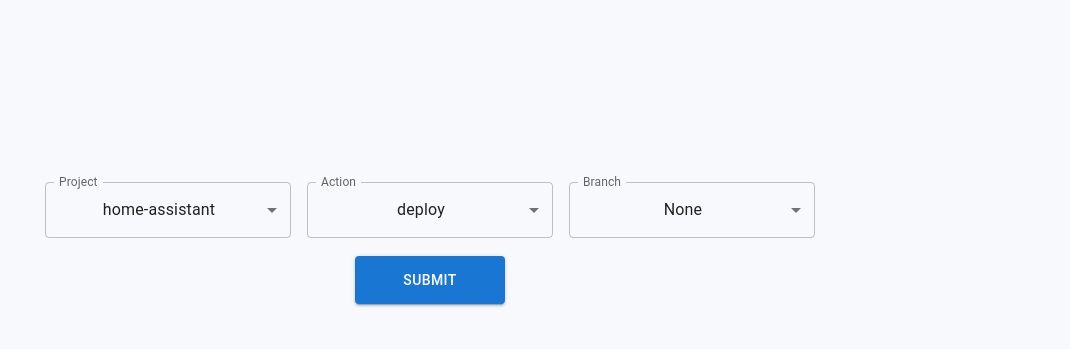
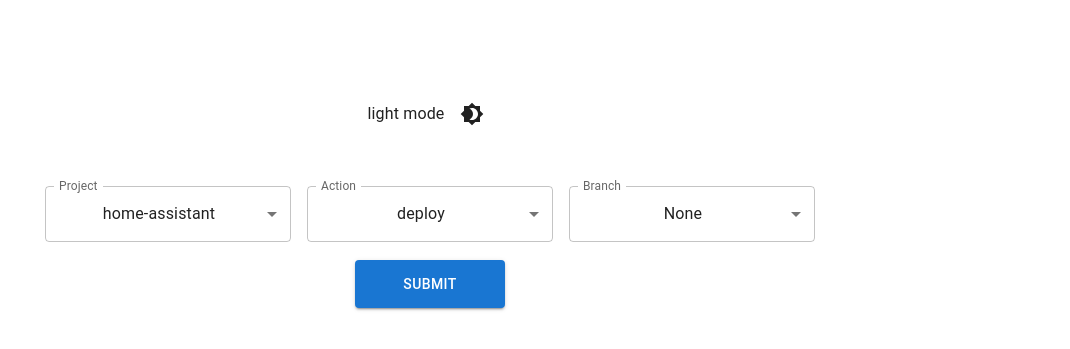
Before and after one commit to jaredwines/deployment-hub-ui, a React (Create React App) app: page / in a window 1280 px wide. Shown: the part 201-550 px from the top of the page, without its empty margins (210-1280 px from the left). Built offline with nearby package versions, Linux system fonts and the light colour scheme.

Commit message:
added theme switcher

```diff
--- a/package.json
+++ b/package.json
@@ -6,6 +6,7 @@
     "@emotion/react": "^11.11.1",
     "@emotion/styled": "^11.11.0",
     "@fontsource/roboto": "^5.0.5",
+    "@mui/icons-material": "^5.14.1",
     "@mui/material": "^5.14.2",
     "@reduxjs/toolkit": "^1.9.5",
     "@tanstack/react-query": "^4.32.0",
--- a/src/App.tsx
+++ b/src/App.tsx
@@ -1,28 +1,65 @@
-import React from 'react';
-import { Provider } from 'react-redux'
-import {
-  QueryClient,
-  QueryClientProvider,
-} from '@tanstack/react-query'
+import React, {useCallback, useEffect, useState} from 'react';
+import {Provider} from 'react-redux'
+import {QueryClient, QueryClientProvider,} from '@tanstack/react-query'
 import DeploymentForm from "./components/deployment-form/DeploymentForm";
 import DevControls from "./components/dev-controls/DevControls";
 
 import store from './store'
 import Logs from "./components/logs/Logs";
 import './App.scss';
+import {darkTheme, lightTheme} from "./shared/styles/theme";
+import {Box, IconButton, ThemeProvider, useMediaQuery} from "@mui/material";
+import CssBaseline from '@mui/material/CssBaseline';
+import Brightness4Icon from '@mui/icons-material/Brightness4';
+import Brightness7Icon from '@mui/icons-material/Brightness7';
 
 // Create a client
 const queryClient = new QueryClient()
 
+type Theme = 'light' | 'dark'
+
 function App() {
+    const prefersDarkMode = useMediaQuery('(prefers-color-scheme: dark)');
+    const [selectedTheme, setSelectedTheme] = useState<Theme>(prefersDarkMode ? 'dark' : 'light');
+    const [theme, setTheme] = useState(prefersDarkMode ? darkTheme : lightTheme)
+
+    const switchTheme = useCallback(() => {
+        let newTheme: Theme = selectedTheme === 'light' ? 'dark' : 'light';
+        setSelectedTheme(newTheme);
+    },[setSelectedTheme, selectedTheme])
+
+    useEffect(() => {
+        setTheme((selectedTheme === 'dark')? darkTheme : lightTheme)
+    }, [selectedTheme]);
+
     return (
         <Provider store={store}>
             <QueryClientProvider client={queryClient}>
+                <ThemeProvider theme={theme}>
+                    <CssBaseline/>
                     <div className={'page'}>
-                  <DevControls />
+                        <Box
+                            sx={{
+                                display: 'flex',
+                                width: '100%',
+                                alignItems: 'center',
+                                justifyContent: 'center',
+                                bgcolor: 'background.default',
+                                color: 'text.primary',
+                                borderRadius: 1,
+                                p: 3,
+                            }}
+                        >
+                            {theme.palette.mode} mode
+                            <IconButton sx={{ ml: 1 }} onClick={() => switchTheme()} color="inherit">
+                                {theme.palette.mode === 'dark' ? <Brightness7Icon /> : <Brightness4Icon />}
+                            </IconButton>
+                        </Box>
+                        <DevControls/>
                         <DeploymentForm/>
                         <Logs/>
                     </div>
+                </ThemeProvider>
             </QueryClientProvider>
         </Provider>
     );
--- a/src/components/deployment-form/DeploymentForm.tsx
+++ b/src/components/deployment-form/DeploymentForm.tsx
@@ -5,12 +5,6 @@
     Alert,
     AlertTitle,
     Button,
-    Card,
-    CardActionArea,
-    CardContent,
-    CardMedia,
-    Modal,
-    Typography
 } from "@mui/material";
 import {formConfig} from "./config/formConfig";
 import {projectOptions} from "./config/projectOptions";
--- a/src/components/dev-controls/DevControls.tsx
+++ b/src/components/dev-controls/DevControls.tsx
@@ -27,8 +27,8 @@
     const onToggleDevModeClick = useCallback(() => dispatch(toggleDevMode()),[dispatch])
     const onSuccessClick = useCallback(() => setWasSuccessful(true), [setWasSuccessful])
     const onFailClick = useCallback(() => setWasFailure(true), [setWasFailure])
-    const onLoadingClick = useCallback(() => dispatch(toggleSimulatingLoading()), [])
-    const onLogsClick = useCallback(() => dispatch(toggleSimulatingLogs()), [])
+    const onLoadingClick = useCallback(() => dispatch(toggleSimulatingLoading()), [dispatch])
+    const onLogsClick = useCallback(() => dispatch(toggleSimulatingLogs()), [dispatch])
 
     return <div className={classNames('dev-controls',className)}>
         <Button onClick={onToggleDevModeClick} >Toggle UI Dev Controls</Button>
--- a/src/components/logs/Logs.tsx
+++ b/src/components/logs/Logs.tsx
@@ -1,5 +1,5 @@
 import React, {useCallback} from 'react';
-import {Card, CardActionArea, CardContent, Typography} from "@mui/material";
+import {Card, CardContent, Typography} from "@mui/material";
 import classNames from 'classnames';
 import {useAppSelector} from '../../reduxHooks'
 import './Logs.scss';
@@ -23,24 +23,29 @@
         navigator.clipboard.writeText(text)
     },[]);
 
+    const logsLog : { [key:string]: number} = {};
+
     return <div className={classNames('logs',className)}>
 
         {logsToUse && <Card className={'logs-card'}>
-            {/*<CardActionArea>*/}
                 <CardContent>
                         {logsToUse?.map((log) => {
-                            // return <CardActionArea onClick={() => onCopy(log)}>
+                            let key = log
+                            if (!logsLog[log]) {
+                                logsLog[log] = 1;
+                            }else {
+                                logsLog[log] += 1
+                                key = key + `_${logsLog[log]}`
+                            }
                                 return <Typography
                                     variant="body2"
                                     // color="text.secondary"
-                                    key={log}
+                                    key={key}
                                 >
                                     {`${log}`}
                                 </Typography>
-                            // </CardActionArea>
                         })}
                 </CardContent>
-            {/*</CardActionArea>*/}
         </Card>}
     </div>;
 }
--- /dev/null
+++ b/src/shared/styles/theme.ts
@@ -0,0 +1,8 @@
+import {createTheme} from "@mui/material";
+
+export const lightTheme = createTheme();
+export const darkTheme = createTheme({
+    palette: {
+        mode: 'dark',
+    },
+});
```
Also changed, not shown: 1 other file (tests, documents, lock files or other folders). Lines whose indentation alone changed are shown as unchanged.
